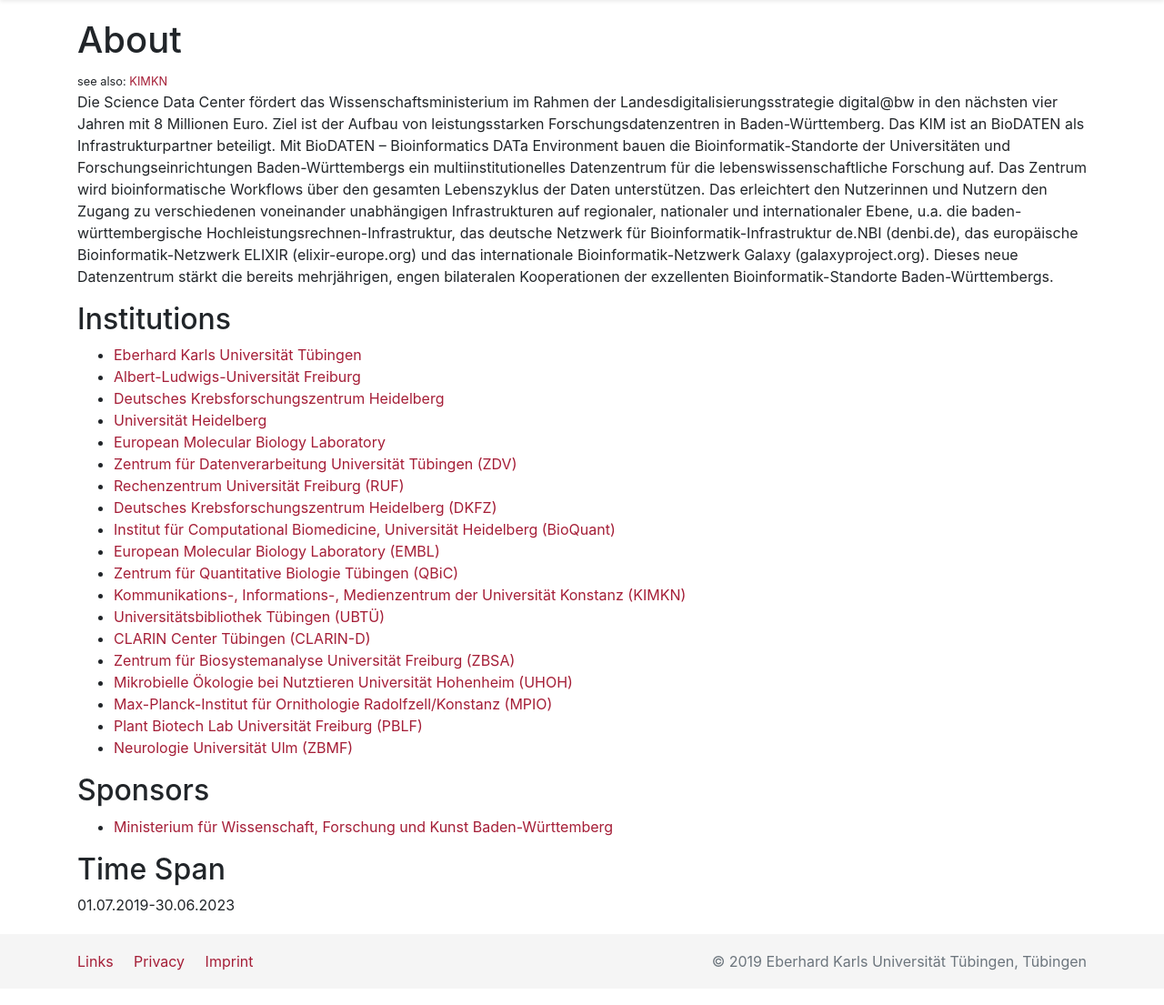
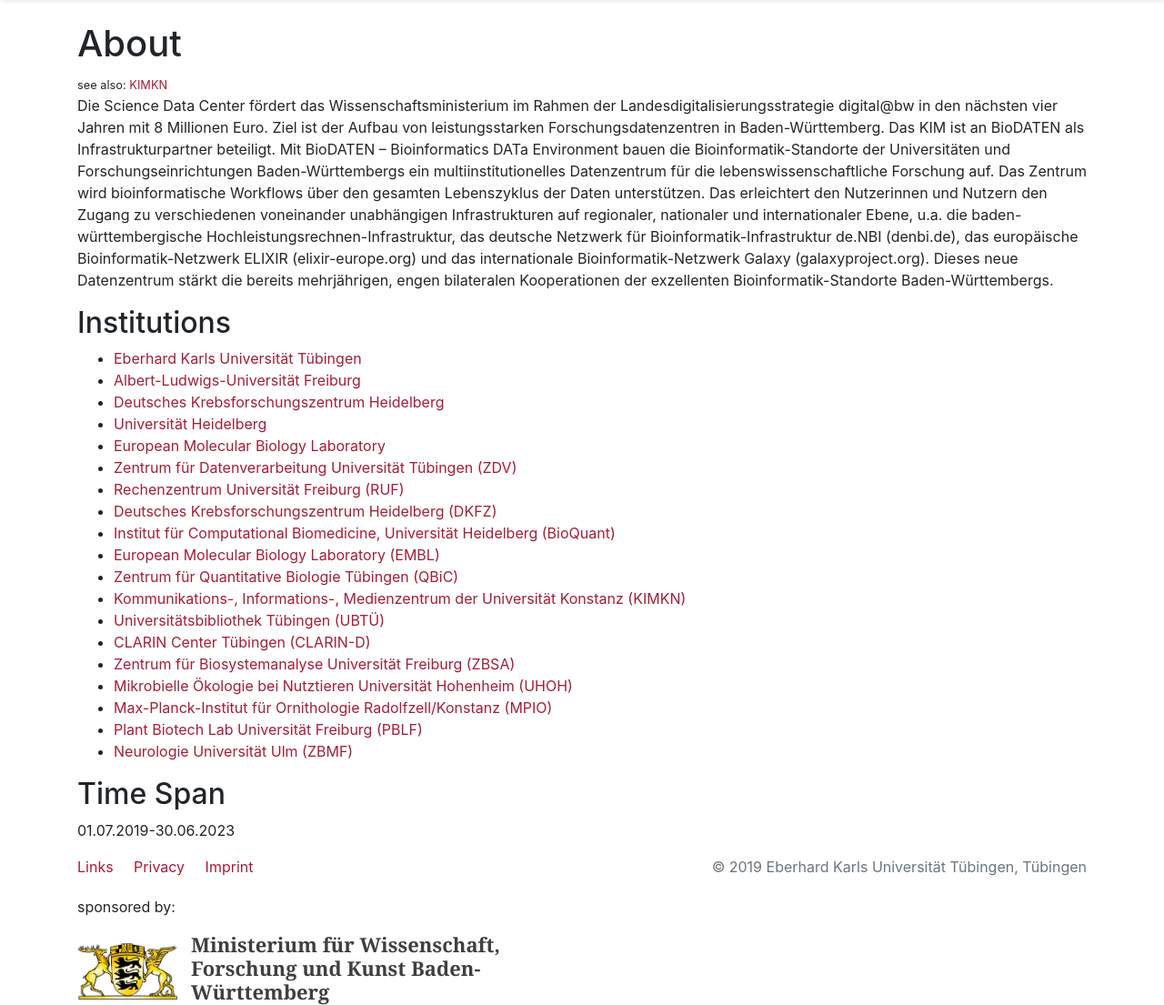
Before and after one commit to mtrojan-ub/biodaten, a PHP site: page /?page=about in a window 1280 px wide. Shown: the part 56-1161 px from the top of the page at 91% size. Before the commit the page ends 1123 px from the top, so only its background shows below. Run offline with PHP 8.4, Linux system fonts and the light colour scheme.

Commit message:
moved Sponsors from about page to footer, also use fixed navbar

```diff
--- a/public/css/biodaten.css
+++ b/public/css/biodaten.css
@@ -1,5 +1,5 @@
 main {
-    margin-top: 20px;
+    margin-top: 80px;
 }
 
 .jumbotron {
@@ -19,16 +19,8 @@ html {
   position: relative;
   min-height: 100%;
 }
-body {
-  margin-bottom: 80px; /* Margin bottom by footer height + 20 */
-}
 .footer {
-  position: absolute;
-  bottom: 0;
-  width: 100%;
-  height: 60px; /* Set the fixed height of the footer here */
-  line-height: 60px; /* Vertically center the text there */
-  background-color: #f5f5f5;
+  /*background-color: rgb(248, 249, 250);*/
 }
 
 
--- a/public/index.php
+++ b/public/index.php
@@ -37,7 +37,7 @@
                 </div>
             </div>
         </div>
-        <div class="navbar navbar-dark bg-dark shadow-sm">
+        <div class="navbar fixed-top navbar-dark bg-dark shadow-sm">
             <div class="container d-flex justify-content-between">
                 <?=GetPageNavbarEntries()?>
                 <button class="navbar-toggler" type="button" data-toggle="collapse" data-target="#navbarHeader" aria-controls="navbarHeader" aria-expanded="false" aria-label="Toggle navigation">
@@ -53,13 +53,68 @@
     </main>
     <footer class="footer">
         <div class="container">
-            <div class="float-left">
-                <?=GetPageFooterEntries();?>
+            <div class="row">
+                <div class="col-12">
+                    <div class="float-md-left">
+                        <?=GetPageFooterEntries();?>
+                    </div>
+                    <div class="float-md-right">
+                        <span class="text-muted">
+                            © 2019 Eberhard Karls Universität Tübingen, Tübingen
+                        </span>
+                    </div>
+                </div>
             </div>
-            <div class="float-right">
-                <span class="text-muted">
-                    © 2019 Eberhard Karls Universität Tübingen, Tübingen
-                </span>
+            <div class="row">
+                <div class="col-12">
+                    <p style="margin-top:20px;">sponsored by:</p>
+                    <style type="text/css">
+                        /* this logo needs lots of css to work properly */
+                        .bw-logo {
+                            max-width: 510px;
+                        }
+                        .bw-logo-ministry, .bw-logo-ministry:hover {
+                            align-items: flex-end;
+                            color: rgb(63, 63, 63);
+                            display: flex;
+                            flex-direction: row;
+                            justify-content: flex-start;
+                            line-height: 26px;
+                            margin: 0 0 0 0;
+                            text-decoration: none;
+                        }
+                        .bw-logo-image {
+                            box-sizing: border-box;
+                            height: 62px;
+                            line-height: 26px;
+                            max-width: 110px;
+                            vertical-align: middle;
+                        }
+                        .bw-logo-text {
+                            align-items: flex-end;
+                            box-sizing: border-box;
+                            font-family: EB Garamond, Georgia, Times New Roman, Times, serif;
+                            font-size: 22px;
+                            font-weight: 600;
+                            line-height: 26px;
+                            margin-bottom: -4px;
+                            margin-left: 15px;
+                            margin-top: 0px;
+                            max-width: 100%;
+                            text-align: left;
+                            transition-duration: 0.2s;
+                            transition-property: none;
+                        }
+                    </style>
+                    <div class="bw-logo-wrap">
+                        <div class="bw-logo">
+                            <a class="bw-logo-ministry" href="//mwk.baden-wuerttemberg.de/de/startseite/">
+                                <img class="bw-logo-image" src="img/logo-bawue.png" alt="Ministerium für Wissenschaft, Forschung und Kunst Baden-Württemberg">
+                                <span class="bw-logo-text">Ministerium für Wissenschaft, Forschung und Kunst Baden-Württemberg</span>
+                            </a>
+                        </div>
+                    </div>
+                </div>
             </div>
         </div>
     </footer>
--- a/tpl/about.php
+++ b/tpl/about.php
@@ -28,11 +28,6 @@
         <li><a target="_blank" href="//www.uniklinik-ulm.de/neurologie.html">Neurologie Universität Ulm (ZBMF)</a></li>
     </ul>
 
-    <h2>Sponsors</h2>
-    <ul>
-        <li><a target="_blank" href="//mwk.baden-wuerttemberg.de/de/startseite/">Ministerium für Wissenschaft, Forschung und Kunst Baden-Württemberg</a></li>
-    </ul>
-
     <h2>Time Span</h2>
     <p>
         01.07.2019-30.06.2023
```
Also changed, not shown: public/img/logo-bawue.png (added).
